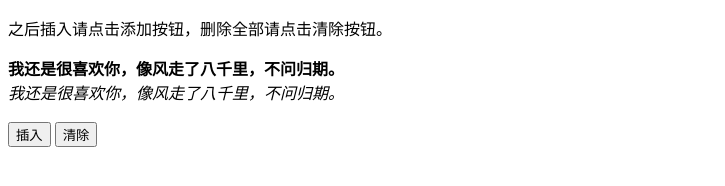
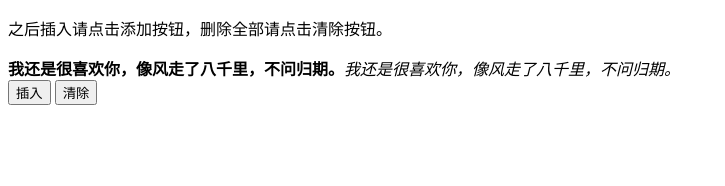
Before and after one commit to YiXinyue/webhomework.jQuery, a plain HTML site: page index.html in a window 1280 px wide. Both pictures are taken after a click on the button "插入". Shown: the whole page, without its empty margins (0-725 px from the left). Drawn offline with nearby package versions, Linux system fonts and the light colour scheme.

Commit message:
Update index.html

```diff
--- a/index.html
+++ b/index.html
@@ -2,12 +2,12 @@
 <html>
 <head>
 <meta charset="utf-8">
-<script src="https://wx3.sinaimg.cn/mw690/8978df71ly1ffsthwq8p4j21hc0xcn6g.jpg/jquery/jquery-1.11.1.min.js">
+<script src="/jquery/jquery-1.11.1.min.js">
 </script>
 <script>
 $(document).ready(function(){
   $("#btn1").click(function(){
-    $("b").after("<i>我还是很喜欢你，像风走了八千里，不问归期。<br></i>");
+    $("b").after("<i>我还是很喜欢你，像风走了八千里，不问归期。</i>");
   });
 
   $("#btn2").click(function(){
@@ -20,7 +20,7 @@ $(document).ready(function(){
 <body>
 
 <p>之后插入请点击添加按钮，删除全部请点击清除按钮。</p>
-<b>我还是很喜欢你，像风走了八千里，不问归期。<br></b>
+<b>我还是很喜欢你，像风走了八千里，不问归期。</b>
 <br>
 <button id="btn1">插入</button>
 <button id="btn2">清除</button>
```
